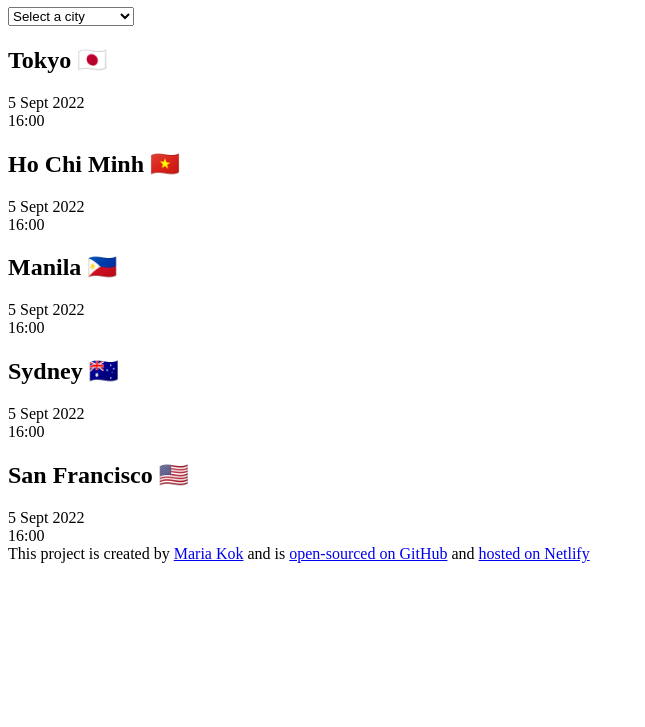
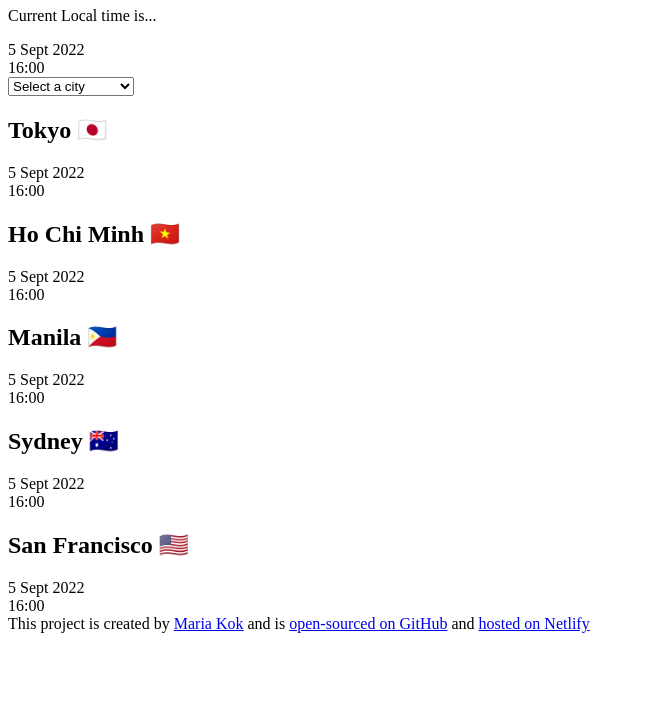
Before and after one commit to mariafeminina06/world-clock, a plain HTML site: page index.html in a window 1280 px wide. Shown: the part 73-800 px from the top of the page, without its empty margins (0-645 px from the left). Drawn offline with nearby package versions, Linux system fonts and the light colour scheme.

Commit message:
added area for current local date and time

```diff
--- a/index.html
+++ b/index.html
@@ -11,6 +11,11 @@
   <body>
     <div class="container">
       <h1>World Clock</h1>
+      <div class="local">
+        <p>Current Local time is...</p>
+        <div class="local-date">5 Sept 2022</div>
+        <div class="local-time">16:00</div>
+      </div>
 
       <select>
         <option value="">Select a city</option>
```
